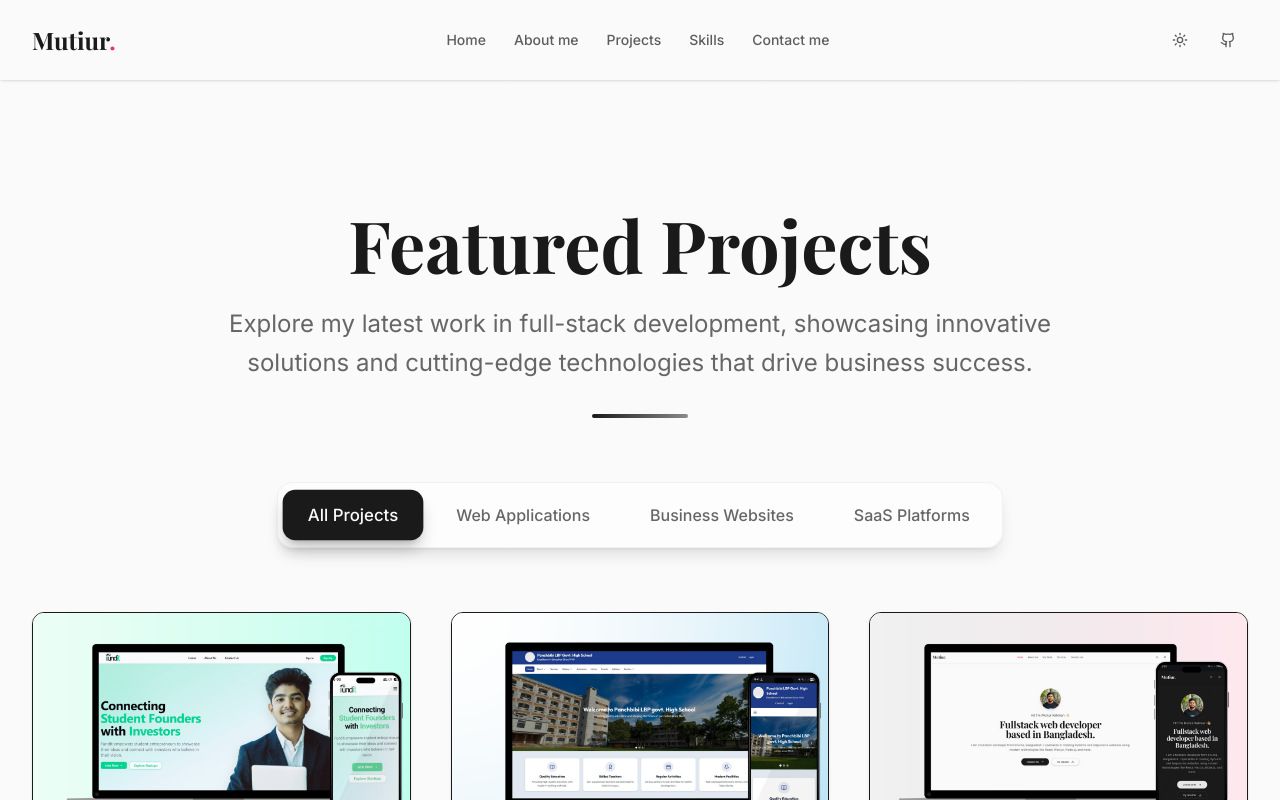
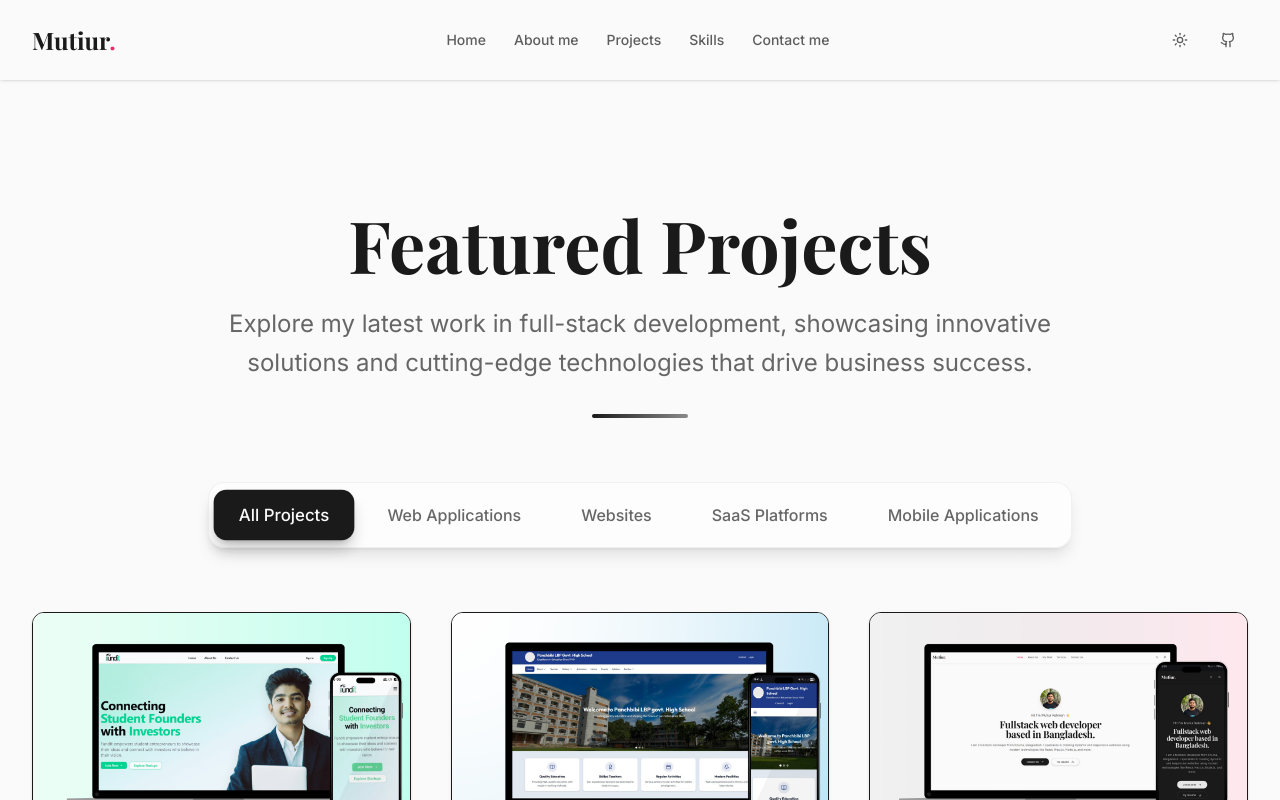
Before and after one commit to Mutiur03/Portfolio, a Next.js app: page /projects in a window 1280 px wide. Shown: the top 800 px of the page. Built offline with nearby package versions, Linux system fonts and the light colour scheme; a web font is replaced by a local one.

Commit message:
Some fixing

```diff
--- a/app/contact/page.tsx
+++ b/app/contact/page.tsx
@@ -4,7 +4,7 @@ import { AnimatedElement } from '@/components/shared/AnimatedElement';
 import { Mail, MapPin, Phone } from 'lucide-react';
 
 export const metadata = {
-  title: 'Contact Me - LuxeCode Portfolio',
+  title: 'Contact Me - Mutiur Rahman',
   description: 'Get in touch for project inquiries or collaborations.',
 };
 
--- a/app/projects/page.tsx
+++ b/app/projects/page.tsx
@@ -9,8 +9,9 @@ import { AnimatedElement } from '@/components/shared/AnimatedElement';
 const FILTERS = [
   { label: 'All Projects', value: 'all' },
   { label: 'Web Applications', value: 'web' },
-  { label: 'Business Websites', value: 'website' },
+  { label: 'Websites', value: 'website' },
   { label: 'SaaS Platforms', value: 'saas' },
+  { label: 'Mobile Applications', value: 'mobile' },
 ];
 
 export default function ProjectsPage() {
```
